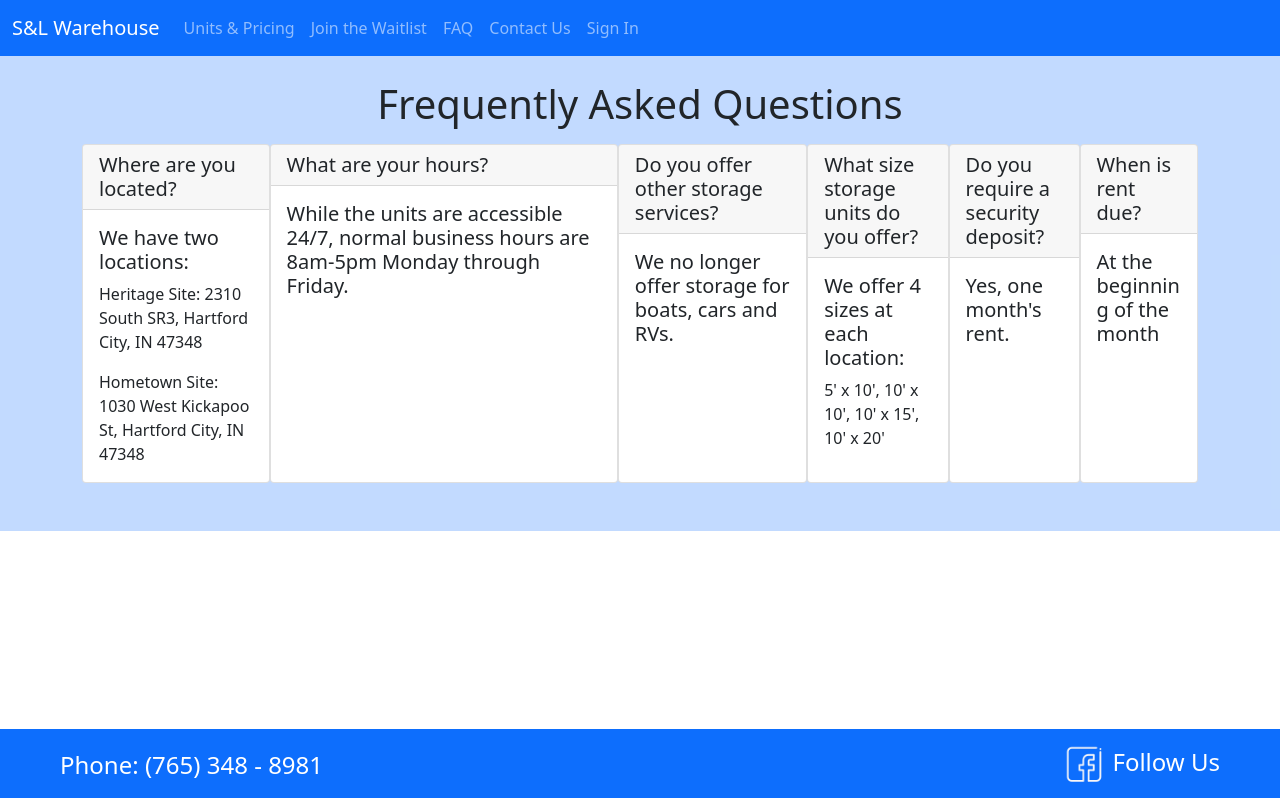
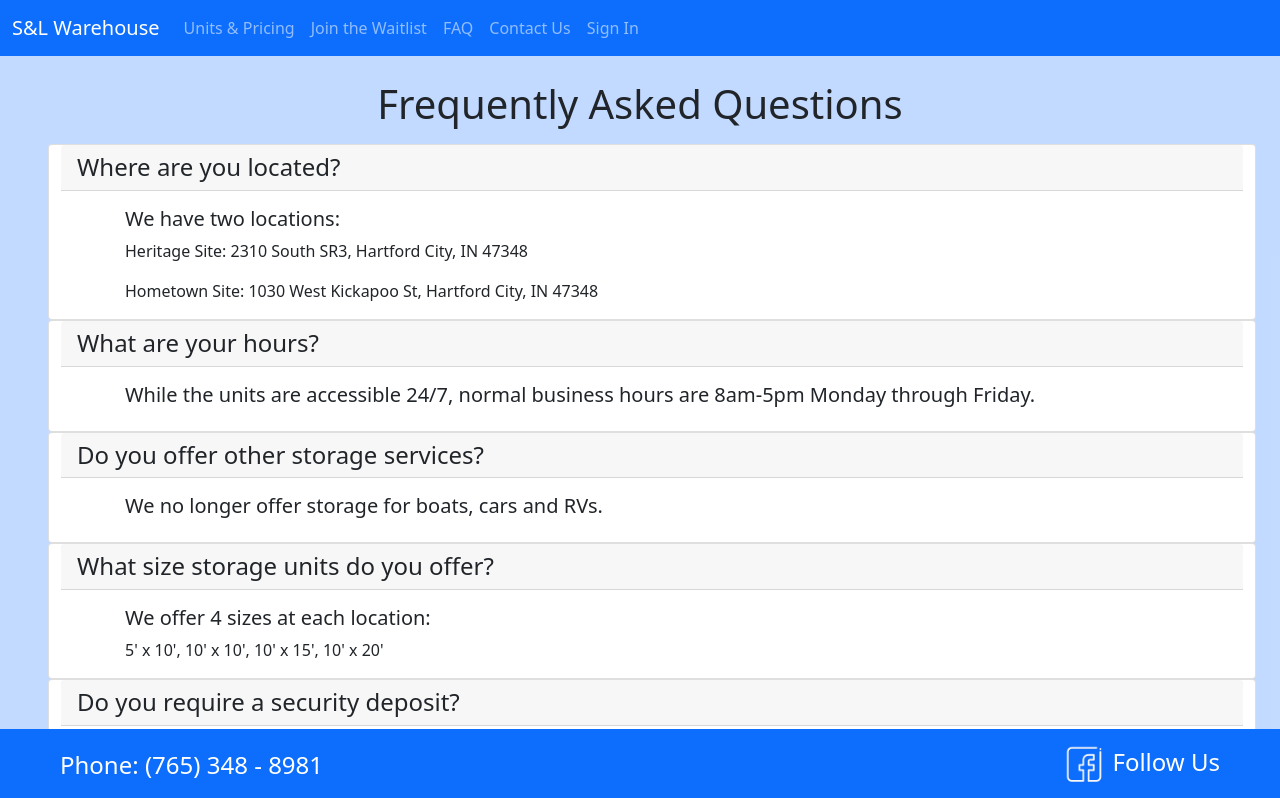
Before and after one commit to esherrow/SL-warehouse, a React (Create React App) app in the folder client/: page /faq in a window 1280 px wide. Shown: the top 798 px of the page. Built offline with nearby package versions, Linux system fonts and the light colour scheme.

Commit message:
final edits

```diff
--- a/client/src/components/UnitsList/index.js
+++ b/client/src/components/UnitsList/index.js
@@ -11,7 +11,7 @@ const UnitsList = ({units}) => {
             {units &&
                 units.map((unit) => (
                     <div key={unit._id}>
-                        <p>{unit.number} is avaiable for {unit.cost}</p>
+                        <p>{unit.number} is available for {unit.cost}</p>
                     </div>
                 ))}
         </div>
--- a/client/src/pages/FAQ.js
+++ b/client/src/pages/FAQ.js
@@ -9,44 +9,44 @@ function FAQ(props){
                 </div>
             </div>
 
-            <div className="d-flex column-8 container justify-content-center">
-                <div class="card">
-                    <h5 class="card-header">Where are you located?</h5>
-                    <div class="card-body">
-                        <h5 class="card-title">We have two locations:</h5>
-                        <p class="card-text">Heritage Site: 2310 South SR3, Hartford City, IN 47348</p>
-                        <p class="card-text">Hometown Site: 1030 West Kickapoo St, Hartford City, IN 47348</p>
+            <div className="d-flex ps-5 col-12 justify-content-center row">
+                <div className="card ">
+                    <h4 className="card-header">Where are you located?</h4>
+                    <div className="card-body ms-5">
+                        <h5 className="card-title">We have two locations:</h5>
+                        <p className="card-text">Heritage Site: 2310 South SR3, Hartford City, IN 47348</p>
+                        <p className="card-text">Hometown Site: 1030 West Kickapoo St, Hartford City, IN 47348</p>
                     </div>
                 </div>
-                <div class="card">
-                    <h5 class="card-header">What are your hours?</h5>
-                    <div class="card-body">
-                        <h5 class="card-title">While the units are accessible 24/7, normal business hours are 8am-5pm Monday through Friday.</h5>
+                <div className="card">
+                    <h4 className="card-header">What are your hours?</h4>
+                    <div className="card-body ms-5">
+                        <h5 className="card-title">While the units are accessible 24/7, normal business hours are 8am-5pm Monday through Friday.</h5>
                     </div>
                 </div>
-                <div class="card">
-                    <h5 class="card-header">Do you offer other storage services?</h5>
-                    <div class="card-body">
-                        <h5 class="card-title">We no longer offer storage for boats, cars and RVs.</h5>
+                <div className="card">
+                    <h4 className="card-header">Do you offer other storage services?</h4>
+                    <div className="card-body ms-5">
+                        <h5 className="card-title">We no longer offer storage for boats, cars and RVs.</h5>
                     </div>
                 </div>
-                <div class="card">
-                    <h5 class="card-header">What size storage units do you offer?</h5>
-                    <div class="card-body">
-                        <h5 class="card-title">We offer 4 sizes at each location:</h5>
-                        <p class="card-text">5' x 10', 10' x 10', 10' x 15', 10' x 20'</p>
+                <div className="card">
+                    <h4 className="card-header">What size storage units do you offer?</h4>
+                    <div className="card-body ms-5">
+                        <h5 className="card-title">We offer 4 sizes at each location:</h5>
+                        <p className="card-text">5' x 10', 10' x 10', 10' x 15', 10' x 20'</p>
                     </div>
                 </div>
-                <div class="card">
-                    <h5 class="card-header">Do you require a security deposit?</h5>
-                    <div class="card-body">
-                        <h5 class="card-title">Yes, one month's rent.</h5>
+                <div className="card">
+                    <h4 className="card-header">Do you require a security deposit?</h4>
+                    <div className="card-body ms-5">
+                        <h5 className="card-title">Yes, one month's rent.</h5>
                     </div>
                 </div>
-                <div class="card">
-                    <h5 class="card-header">When is rent due?</h5>
-                    <div class="card-body">
-                        <h5 class="card-title">At the beginning of the month</h5>
+                <div className="card">
+                    <h4 className="card-header">When is rent due?</h4>
+                    <div className="card-body ms-5">
+                        <h5 className="card-title">At the beginning of the month</h5>
                     </div>
                 </div>
             </div>
```
